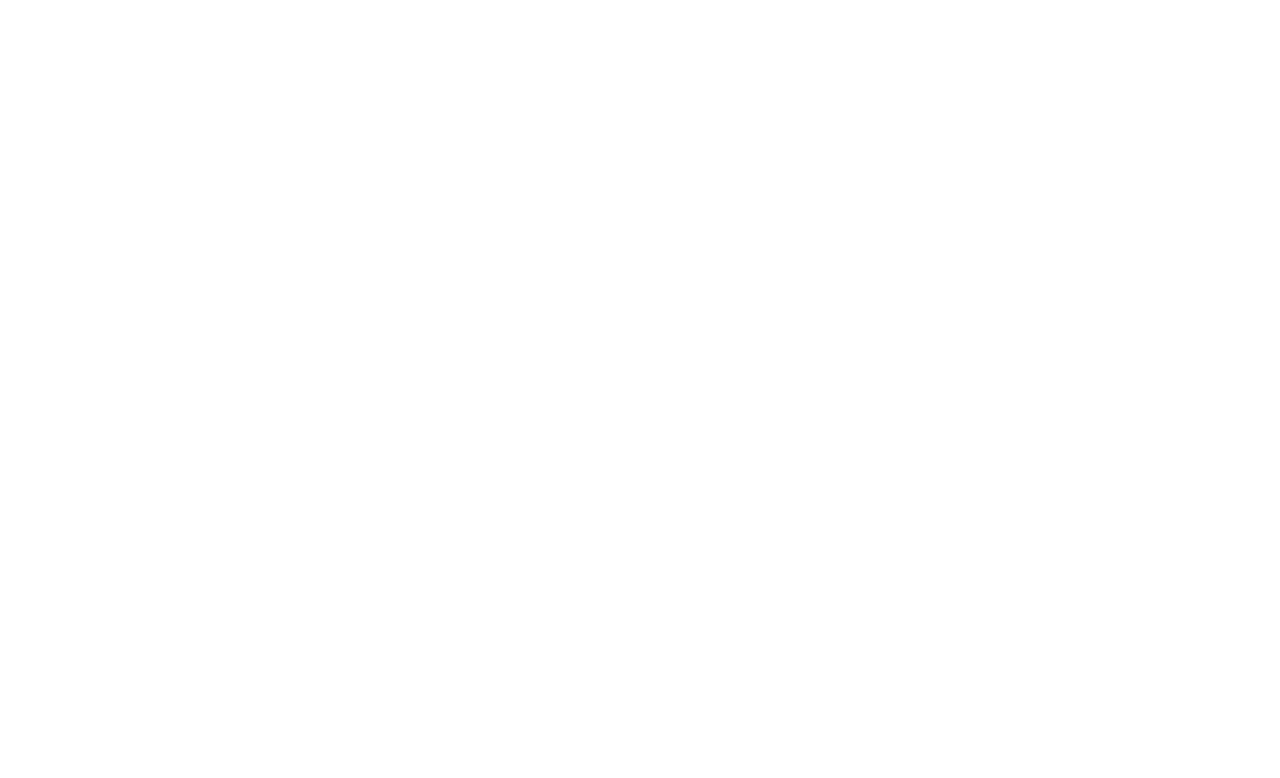
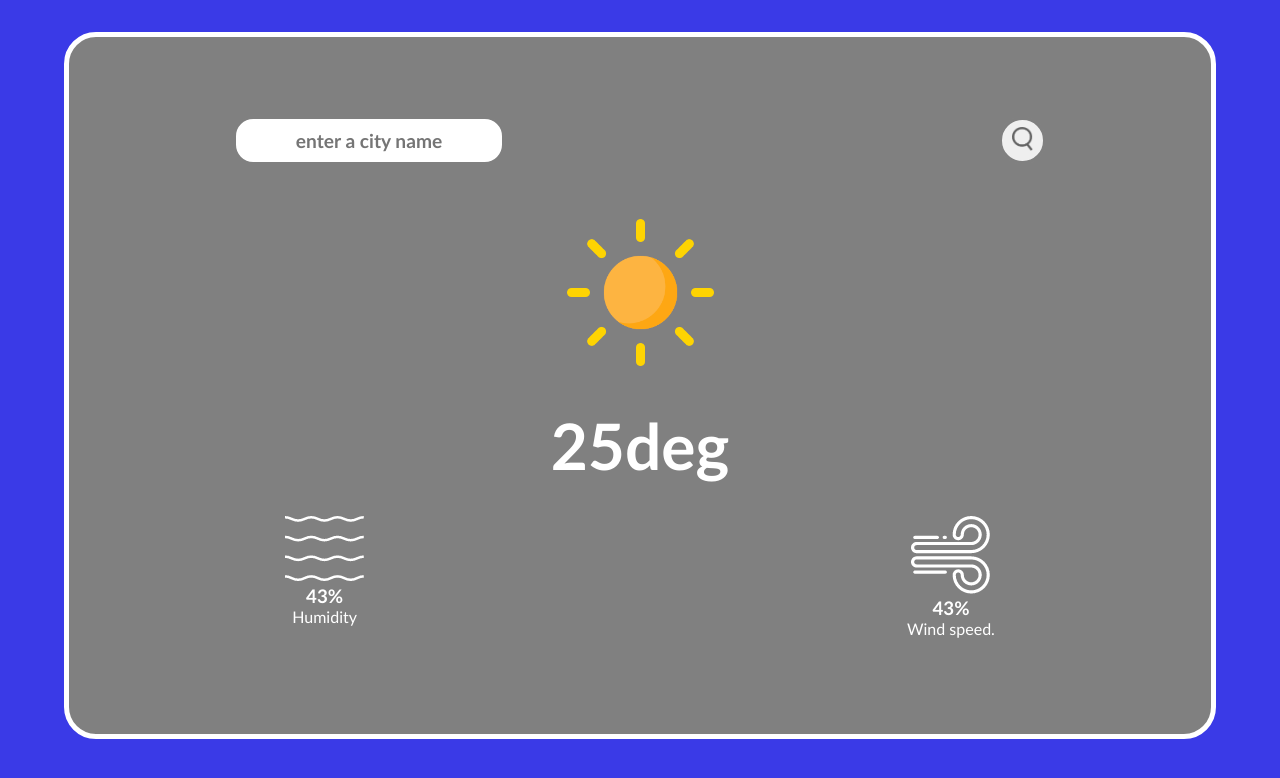
Before and after one commit to Gmedulla101/weather_app, a plain HTML site: page index.html in a window 1280 px wide. Drawn offline with Linux system fonts and the light colour scheme.

Commit message:
finalising the design

```diff
--- a/index.html
+++ b/index.html
@@ -4,8 +4,53 @@
     <meta charset="UTF-8">
     <meta name="viewport" content="width=device-width, initial-scale=1.0">
     <title>Great Weather app</title>
+    <link rel="stylesheet" href="main.css">
 </head>
 <body>
+    <div class="main-content">
+        <!-- SEARCH BAR -->
+        <section class="search">
+            <input type="text" class="search-bar" placeholder="enter a city name">
+            <button class="search-button">
+                <img src="images/search.png">
+            </button>
+        </section>
+        <!-- SECTION SHOWING THE WEATHER INFORMATION -->
+        <section class="weather-info">
+            <div class="weather-img">
+                <img src="images/clear.png" alt="Weather is clear">
+            </div>
+            <h1 class="temp">
+                25deg
+            </h1>
 
+            <!-- HUMIDITY AND WIND SPEED -->
+            <section class="humidity-wind">
+                <div class="humidity">
+                    <div class="humid-content">
+                        <img src="images/humidity.png" alt="humidity image">
+                        <h3 class="humidity-value">
+                            43%
+                        </h3>
+                    </div>
+                    <p>
+                        Humidity
+                    </p>
+                </div>
+
+                <div class="wind">
+                    <div class="wind-content">
+                        <img src="images/wind.png" alt="wind image">
+                        <h3 class="humidity-value">
+                            43%
+                        </h3>
+                    </div>
+                    <p>
+                        Wind speed.
+                    </p>
+                </div>
+            </section>
+        </section>
+    </div>
 </body>
 </html>
--- a/main.css
+++ b/main.css
@@ -0,0 +1,58 @@
+*{
+    margin: 0;
+    padding: 0;
+    box-sizing: border-box;
+    font-family: 'Trebuchet MS', 'Lucida Sans Unicode', 'Lucida Grande', 'Lucida Sans', Arial, sans-serif;
+}
+body{
+    background: rgb(58, 58, 231);
+}
+.main-content{
+    color: white;
+    width: 90%;
+    border: 5px solid white;
+    border-radius: 2em;
+    padding: 5%;
+    margin: 2em auto;
+    background: grey;
+    text-align: center;
+}
+.search{
+    display: flex;
+    justify-content: space-between;
+    margin: 1em auto;
+    width: 80%;
+}
+.search input{
+    outline: none;
+    font-size: 1.2em;
+    font-weight: bold;
+    color: gray;
+    padding: 0.5em;
+    border-radius: 1em;
+    border: 2px solid grey;
+    text-align: center;
+}
+.search button{
+    border: none;
+    border: 3px solid gray;
+    border-radius: 50%;
+    width: 3.5em;
+    height: 3.5em;
+    overflow: hidden;
+    display: block;
+    padding: 0.4em;
+}
+.search button img{
+    width: 70%;
+}
+.temp{
+    font-size: 4em;
+}
+
+.humidity-wind{
+    display: flex;
+    justify-content: space-between;
+    margin: 2em auto;
+    width: 70%;
+}
```
Also changed, not shown: images/clear.png (added), images/clouds.png (added), images/drizzle.png (added), images/humidity.png (added), images/mist.png (added), images/rain.png (added), images/search.png (added), images/snow.png (added), images/wind.png (added).
